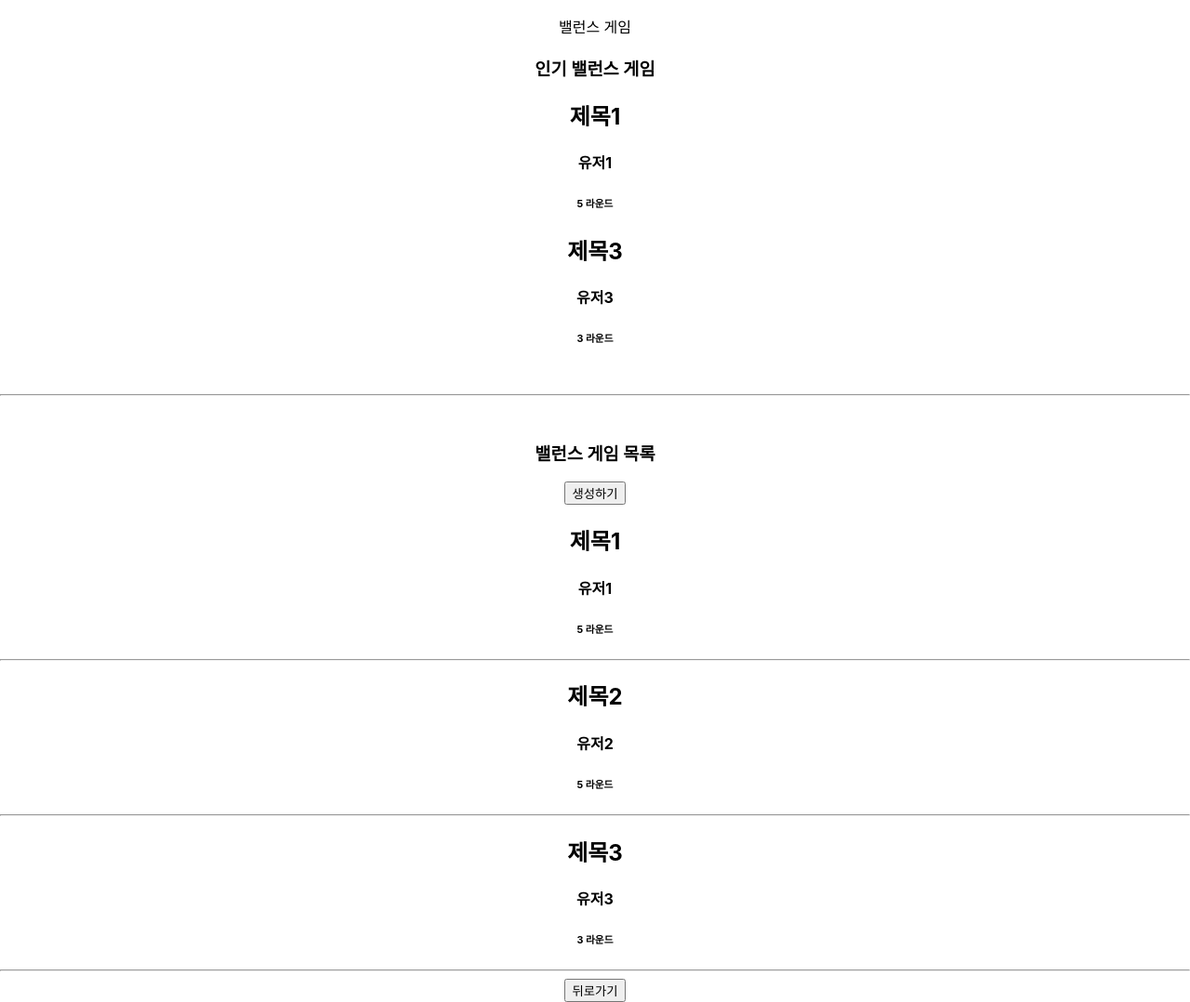
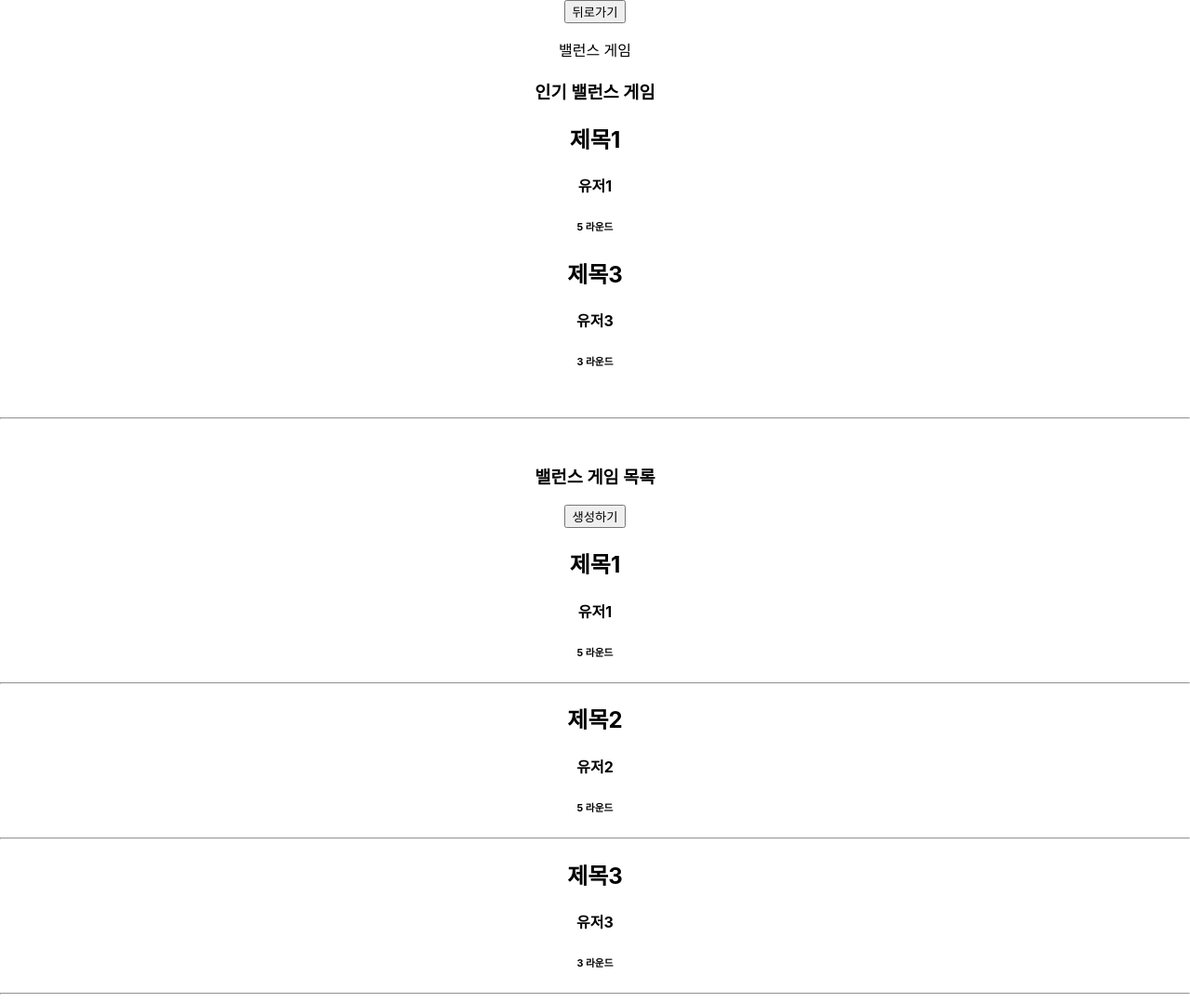
Before and after one commit to woneee99/MOA, a React (Create React App) app in the folder frontend/moa/: page /withbuddy/balancegame in a window 1280 px wide. Shown: the whole page at 93% size. Built offline with nearby package versions, Linux system fonts and the light colour scheme.

Commit message:
fix : move BackButton #7
뒤로가기 버튼 위치 수정

```diff
--- a/frontend/moa/src/pages/WithBuddy/BalanceGame.jsx
+++ b/frontend/moa/src/pages/WithBuddy/BalanceGame.jsx
@@ -64,6 +64,7 @@ function BalanceGame(props) {
 
   return (
     <div>
+      <BackButton />
       <p>밸런스 게임</p>
 
       <div>
@@ -106,9 +107,6 @@ function BalanceGame(props) {
           )
         })}
       </div>
-
-
-      <BackButton />
     </div>
   );
 }
```
